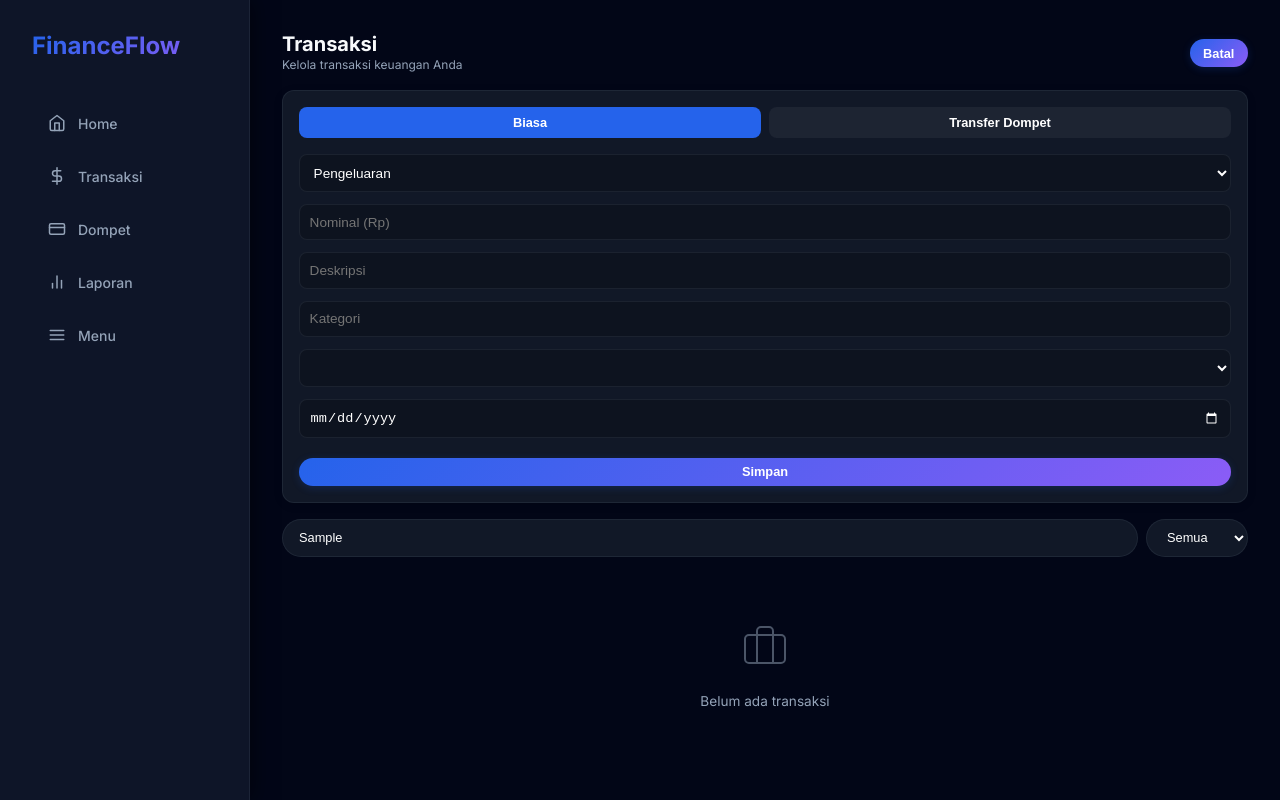
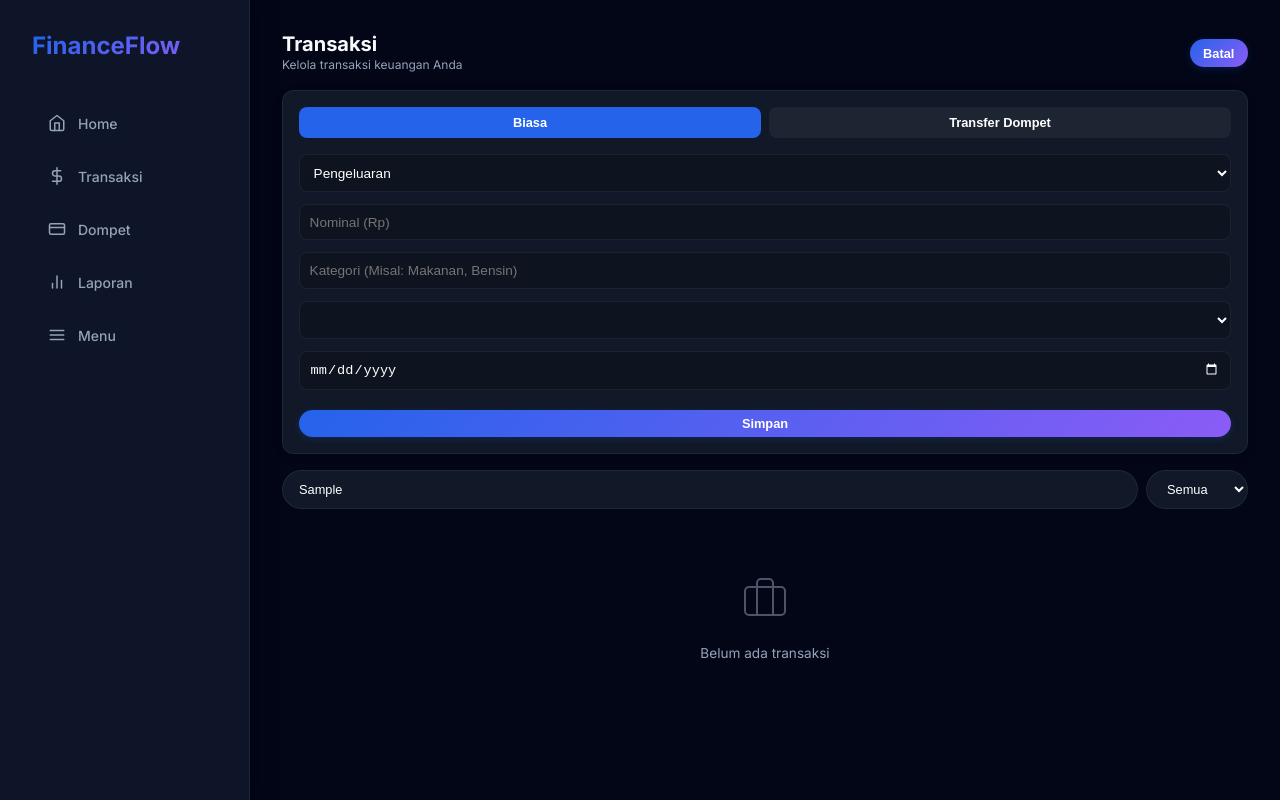
Before and after one commit to umaralf2735/Tabungan, a Next.js app: page /transactions in a window 1280 px wide. Both pictures are taken after typing "Sample" into the empty fields and a click on the button "+ Tambah". Built offline with nearby package versions, Linux system fonts and the light colour scheme.

Commit message:
Fix hapus kolom deskripsi agar form lebih ringkas

```diff
--- a/src/app/transactions/page.tsx
+++ b/src/app/transactions/page.tsx
@@ -55,7 +55,7 @@ export default function TransactionsPage() {
       await fetch('/api/transactions', {
         method: 'POST',
         headers: { 'Content-Type': 'application/json' },
-        body: JSON.stringify({ ...formData, amount: parseFloat(formData.amount), userId: user.id, date: formData.date ? new Date(formData.date).toISOString() : undefined })
+        body: JSON.stringify({ ...formData, description: formData.category, amount: parseFloat(formData.amount), userId: user.id, date: formData.date ? new Date(formData.date).toISOString() : undefined })
       });
     }
     setShowForm(false);
@@ -103,8 +103,7 @@ export default function TransactionsPage() {
                   <option value="INCOME">Pemasukan</option>
                 </select>
                 <input type="number" placeholder="Nominal (Rp)" value={formData.amount} onChange={e => setFormData({...formData, amount: e.target.value})} required style={{ width: '100%', padding: '0.6rem', background: 'rgba(0,0,0,0.2)', border: '1px solid var(--color-border)', color: 'white', borderRadius: 'var(--radius-sm)', fontSize: '0.85rem' }} />
-                <input type="text" placeholder="Deskripsi" value={formData.description} onChange={e => setFormData({...formData, description: e.target.value})} required style={{ width: '100%', padding: '0.6rem', background: 'rgba(0,0,0,0.2)', border: '1px solid var(--color-border)', color: 'white', borderRadius: 'var(--radius-sm)', fontSize: '0.85rem' }} />
-                <input type="text" placeholder="Kategori" value={formData.category} onChange={e => setFormData({...formData, category: e.target.value})} required style={{ width: '100%', padding: '0.6rem', background: 'rgba(0,0,0,0.2)', border: '1px solid var(--color-border)', color: 'white', borderRadius: 'var(--radius-sm)', fontSize: '0.85rem' }} />
+                <input type="text" placeholder="Kategori (Misal: Makanan, Bensin)" value={formData.category} onChange={e => setFormData({...formData, category: e.target.value})} required style={{ width: '100%', padding: '0.6rem', background: 'rgba(0,0,0,0.2)', border: '1px solid var(--color-border)', color: 'white', borderRadius: 'var(--radius-sm)', fontSize: '0.85rem' }} />
                 <select value={formData.walletId} onChange={e => setFormData({...formData, walletId: e.target.value})} required style={{ width: '100%', padding: '0.6rem', background: 'rgba(0,0,0,0.2)', border: '1px solid var(--color-border)', color: 'white', borderRadius: 'var(--radius-sm)', fontSize: '0.85rem' }}>
                   {wallets.map(w => <option key={w.id} value={w.id}>{w.name} (Rp {w.balance.toLocaleString('id-ID')})</option>)}
                 </select>
@@ -172,8 +171,8 @@ export default function TransactionsPage() {
                   )}
                 </div>
                 <div style={{ flex: 1 }}>
-                  <h4 style={{ fontSize: '0.9rem', fontWeight: 600 }}>{tx.description}</h4>
-                  <p style={{ fontSize: '0.7rem', color: 'var(--color-text-muted)' }}>{tx.category} • {new Date(tx.date).toLocaleDateString('id-ID')} {walletName && `• ${walletName}`}</p>
+                  <h4 style={{ fontSize: '0.9rem', fontWeight: 600 }}>{tx.description || tx.category}</h4>
+                  <p style={{ fontSize: '0.7rem', color: 'var(--color-text-muted)' }}>{tx.description !== tx.category ? `${tx.category} • ` : ''}{new Date(tx.date).toLocaleDateString('id-ID')} {walletName && `• ${walletName}`}</p>
                 </div>
                 <div style={{ textAlign: 'right' }}>
                   <div style={{ fontWeight: 700, fontSize: '0.9rem', color: isIncome ? 'var(--color-success)' : 'var(--color-text)' }}>
```
